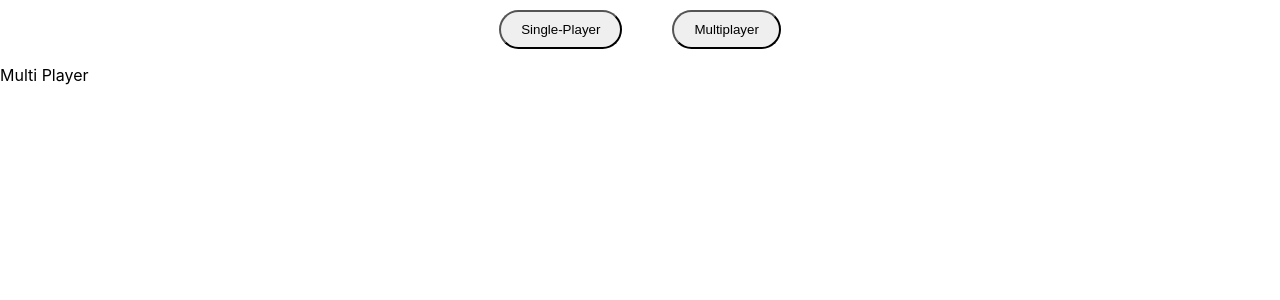
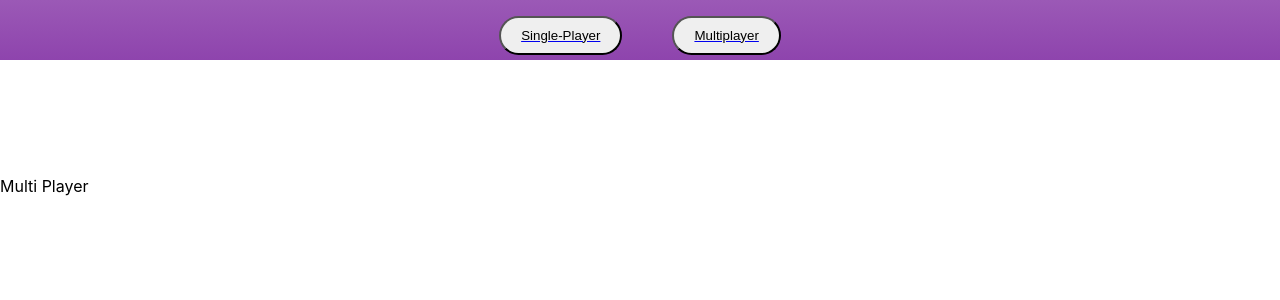
Before and after one commit to TwistedPorkchop/Project, a React (Create React App) app in the folder chifumi/: page /multi in a window 1280 px wide. Shown: the top 300 px of the page. Built offline with nearby package versions, Linux system fonts and the light colour scheme.

Commit message:
Gonna try and integrate axios to handle POST, GET, PUT and DELETEs. Also small aestetic update on singleplayer

```diff
--- a/chifumi/package.json
+++ b/chifumi/package.json
@@ -6,6 +6,7 @@
     "@testing-library/jest-dom": "^5.16.5",
     "@testing-library/react": "^13.4.0",
     "@testing-library/user-event": "^13.5.0",
+    "axios": "^1.2.1",
     "react": "^18.2.0",
     "react-dom": "^18.2.0",
     "react-scripts": "5.0.1",
--- a/chifumi/src/App.css
+++ b/chifumi/src/App.css
@@ -37,10 +37,72 @@
   }
 }
 /*I dont think nayhting up here is useful but ill leave it just in case*/
+#home{
+  display: flex;
+  flex-direction:column;
+  width: 100%;
+  height: 100%;
+}
+nav{
+  width: 100%;
+  margin-bottom: 100px;
+  z-index: 2;
+}
+.App{
+  display: flex;
+  flex-direction: row;
+  justify-content: center;
+  align-items: center;
+  width: 100%;
+  height: 60px;
+  position: sticky;
+  top: 0;
+  background: linear-gradient(to bottom, #9b59b6, #8e44ad);
+}
+.buttons{
+  display: flex;
+  flex-direction: row;
+  justify-content: center;
+  align-items: center;
+}
 .rounded-button {
+  display: flex;
+  justify-content: center;
+  flex: 1;
   border-radius: 25px;
   padding: 10px 20px;
   margin-left: 25px;
   margin-right: 25px;
   margin-top: 10px;
   }
+.GameZone {
+  display: flex;
+  justify-content: center;
+  align-items: center;
+  align-self: center;
+  justify-content: space-around;
+  width: 50vw;
+  height: 50vh;
+  border-radius: 10px;
+  box-shadow: 0 4px 8px 0 rgba(0, 0, 0, 0.2);
+  background-image: url('https://media.tenor.com/S7duTV-ZsuYAAAAC/hunter-hunter-hunterx-hunter.gif');
+  background-size: cover;
+  z-index: 1;
+}
+.Arcade {
+  display: flex;
+  justify-content: center;
+  align-items: center;
+  width: 100px;
+  height: 100px;
+  border-radius: 50%;
+  font-size: 18px;
+  font-weight: bold;
+  color: white;
+  background-color: #f2711c;
+  box-shadow: 0 4px 8px 0 rgba(0, 0, 0, 0.2);
+}
+.Arcade:nth-of-type(1),.Arcade:nth-of-type(3){
+  align-self: flex-end;
+
+}
--- a/chifumi/src/App.js
+++ b/chifumi/src/App.js
@@ -8,6 +8,7 @@ import { BrowserRouter, Routes, Route } from "react-router-dom";
 
 function App() {
   return (
+    <div id="home">
     <BrowserRouter>
       <Routes>
         <Route path="/" element={<Home />}>
@@ -18,28 +19,10 @@ function App() {
         </Route>
       </Routes>
     </BrowserRouter>
+    </div>
   );
   }
 /*
-function App() {
-  return (
-    <div className="App">
-      <header className="App-header">
-        <img src={logo} className="App-logo" alt="logo" />
-        <p>
-          Edit <code>src/App.js</code> and save to reload.
-        </p>
-        <a
-          className="App-link"
-          href="https://reactjs.org"
-          target="_blank"
-          rel="noopener noreferrer"
-        >
-          Learn React
-        </a>
-      </header>
-    </div>
-  );
-}
+http://fauques.freeboxos.fr:3000/
 */
 export default App;
--- a/chifumi/src/pages/multi.js
+++ b/chifumi/src/pages/multi.js
@@ -1,3 +1,5 @@
+const axios = require('axios').default;
+
 function Multi(){
     return(
         <p>Multi Player</p>
--- a/chifumi/src/pages/single.js
+++ b/chifumi/src/pages/single.js
@@ -1,7 +1,28 @@
-function Single(){
-    return(
-        <p>Single Player</p>
+import '../App.css';
+
+const axios = require('axios').default;
+
+window.addEventListener('load', () => {
+    var color = `rgb(${Math.random() * 255}, ${Math.random() * 255}, ${Math.random() * 255})`;
+    const elements = document.querySelectorAll('.Arcade');
+    elements.forEach((element) => {
+      element.style.backgroundColor = color;
+      color = `rgb(${Math.random() * 255}, ${Math.random() * 255}, ${Math.random() * 255})`;
+    });
+  });
+
+
+function Single() {
+    const handleClick = (event) => {
+      // handle the button click event
+    };
+
+    return (
+      <div className="GameZone">
+        <button className="Arcade" onClick={handleClick}>Rock</button>
+        <button className="Arcade" onClick={handleClick}>Paper</button>
+        <button className="Arcade" onClick={handleClick}>Scissors</button>
+      </div>
     );
-}
-
+  }
 export default Single;
```
Also changed, not shown: 1 other file (tests, documents, lock files or other folders).
